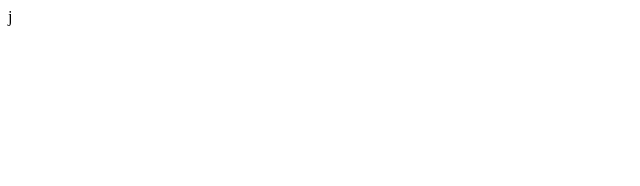
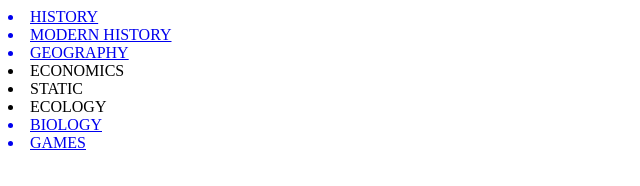
Before and after one commit to Jatin-1920/todo, a plain HTML site: page modern.html in a window 1280 px wide. Shown: the whole page, without its empty margins (0-640 px from the left). Drawn offline with Linux system fonts and the light colour scheme.

Commit message:
Update modern.html

```diff
--- a/modern.html
+++ b/modern.html
@@ -1 +1,29 @@
-j
+<!DOCTYPE html>
+<html lang="en">
+<head>
+    <meta charset="UTF-8">
+    <meta name="viewport" content="width=device-width, initial-scale=1.0">
+    <title>Document</title>
+    <link rel="stylesheet" href="index.css">
+</head>
+<body>
+    <div class="nav">
+        <nav class="navigation">
+            <a href="history.html"><li>HISTORY</li></a>
+            <a href="modern.html"><li>MODERN HISTORY</li></a>
+            <a href="geo.html"><li>GEOGRAPHY</li></a>
+            <a><li>ECONOMICS</li></a>
+            <a><li>STATIC</li></a>
+            <a><li>ECOLOGY</li></a>
+            <a href="bio.html"><li>BIOLOGY</li></a>
+            <a href="index.html"><li>GAMES</li></a>
+        </nav>
+    </div>
+    <section class="content">
+    <div class="modern">
+
+    </div>
+    </section>
+</body>
+<script src="modern.js"></script>
+</html>
```
